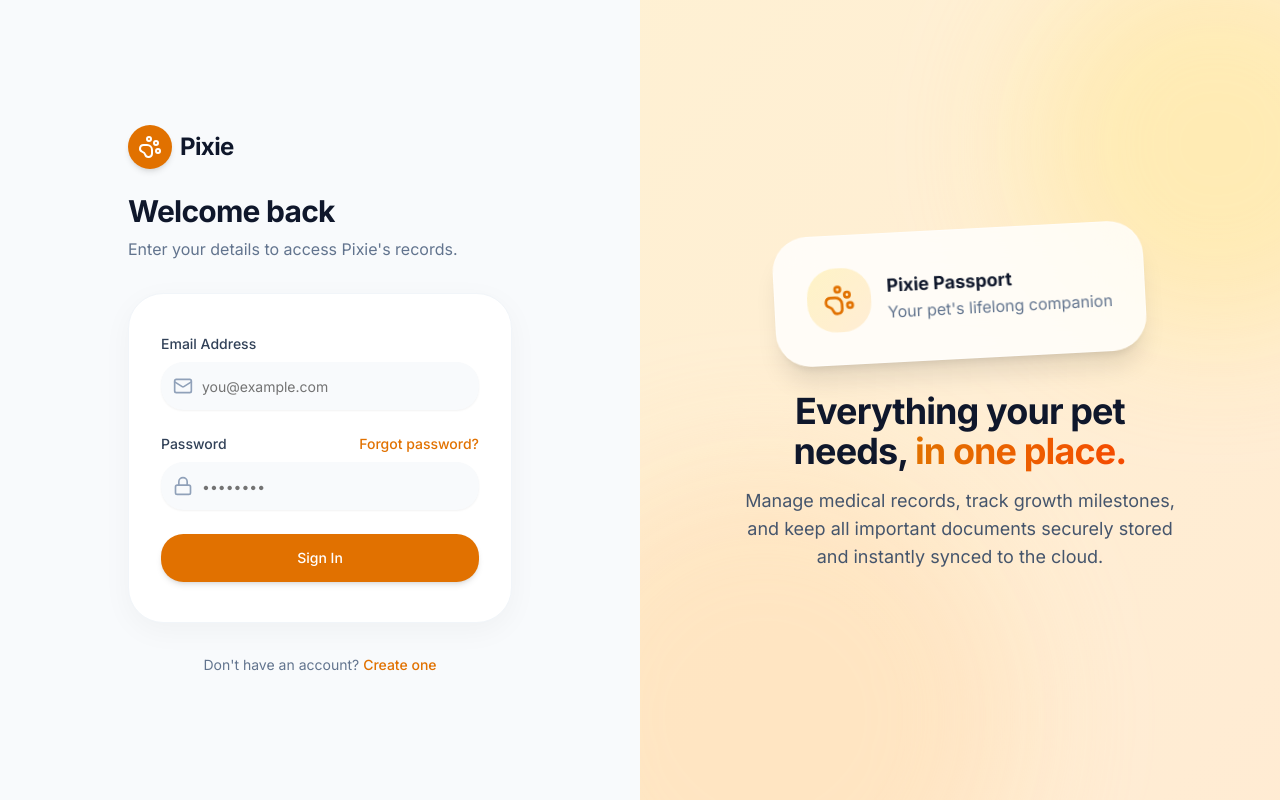
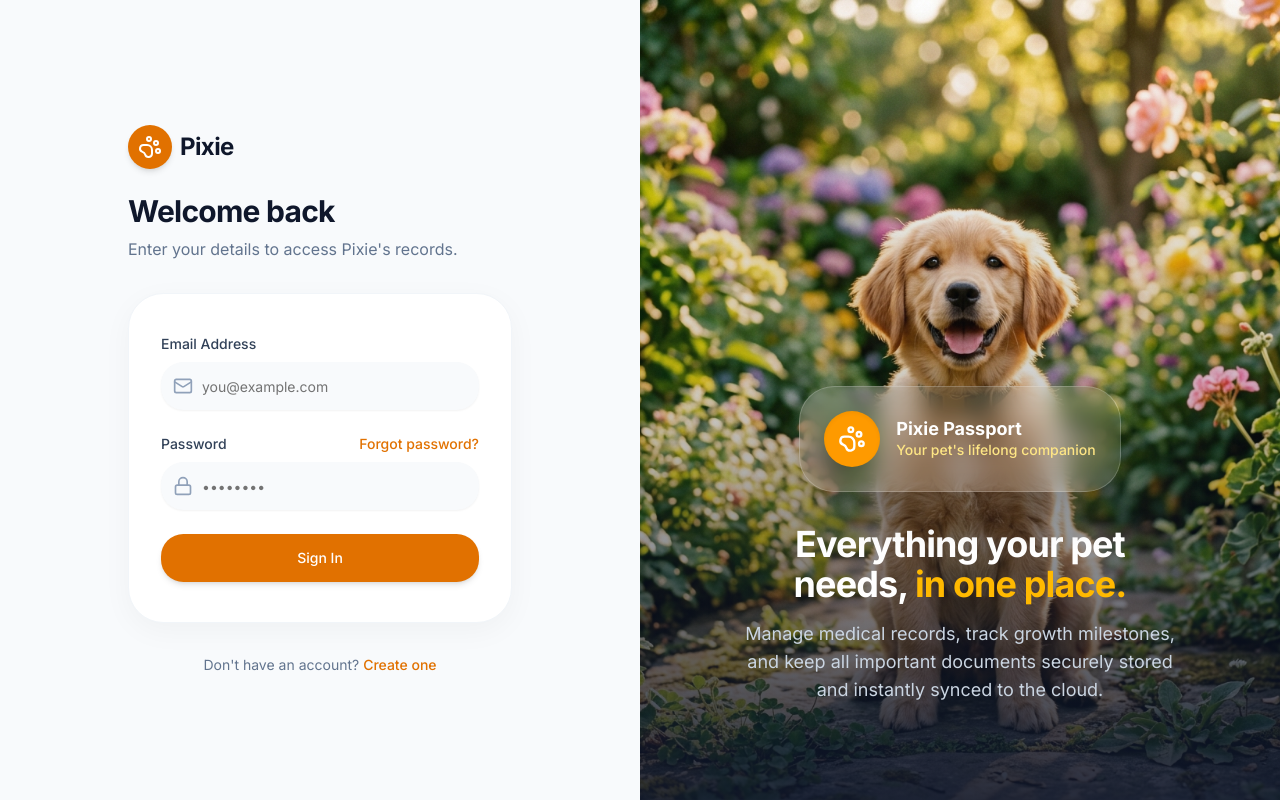
Before and after one commit to Adarshktiwarii/Pixie, a Next.js app: page /login in a window 1280 px wide. Built offline with nearby package versions, Linux system fonts and the light colour scheme; no server answers.

Commit message:
UI Polish: Add Golden Retriever to login page, split screen layout

```diff
--- a/src/app/login/page.tsx
+++ b/src/app/login/page.tsx
@@ -164,29 +164,30 @@ export default function LoginPage() {
       </div>
 
       {/* Right side - Hero Image / Branding */}
-      <div className="hidden lg:flex flex-1 relative bg-amber-50 items-center justify-center overflow-hidden">
-        <div className="absolute inset-0 z-0">
-          <div className="absolute inset-0 bg-gradient-to-br from-amber-500/10 to-orange-500/10 mix-blend-multiply" />
-          <div className="absolute top-0 right-0 -translate-y-12 translate-x-1/3 w-96 h-96 bg-amber-200/40 rounded-full blur-3xl" />
-          <div className="absolute bottom-0 left-0 translate-y-1/3 -translate-x-1/4 w-[500px] h-[500px] bg-orange-200/40 rounded-full blur-3xl" />
-        </div>
+      <div className="hidden lg:flex flex-1 relative items-center justify-center overflow-hidden bg-slate-900">
+        <img
+          src="/golden.png"
+          alt="Golden Retriever Puppy"
+          className="absolute inset-0 w-full h-full object-cover"
+        />
+        <div className="absolute inset-0 bg-gradient-to-t from-slate-900/90 via-slate-900/20 to-transparent" />
 
-        <div className="relative z-10 max-w-lg text-center px-8">
-          <div className="bg-white/80 backdrop-blur-xl p-8 rounded-3xl shadow-xl border border-white/40 mb-8 inline-block transform -rotate-3 hover:rotate-0 transition-transform duration-500">
+        <div className="relative z-10 max-w-lg text-center px-8 mt-auto mb-24">
+          <div className="bg-white/10 backdrop-blur-md p-6 rounded-3xl border border-white/20 mb-8 inline-block shadow-2xl">
             <div className="flex gap-4 items-center">
-              <div className="h-16 w-16 bg-gradient-to-br from-amber-100 to-orange-100 rounded-2xl flex items-center justify-center">
-                <PawPrint className="h-8 w-8 text-amber-600" />
+              <div className="h-14 w-14 bg-amber-500 rounded-2xl flex items-center justify-center shadow-inner">
+                <PawPrint className="h-7 w-7 text-white" />
               </div>
               <div className="text-left">
-                <h3 className="font-bold text-slate-900 text-lg">Pixie Passport</h3>
-                <p className="text-slate-500">Your pet's lifelong companion</p>
+                <h3 className="font-bold text-white text-lg leading-tight">Pixie Passport</h3>
+                <p className="text-amber-200 text-sm font-medium">Your pet's lifelong companion</p>
               </div>
             </div>
           </div>
-          <h2 className="text-4xl font-bold tracking-tight text-slate-900 mb-4">
-            Everything your pet needs, <span className="text-transparent bg-clip-text bg-gradient-to-r from-amber-600 to-orange-600">in one place.</span>
+          <h2 className="text-4xl font-bold tracking-tight text-white mb-4">
+            Everything your pet needs, <span className="text-amber-400">in one place.</span>
           </h2>
-          <p className="text-lg text-slate-600">
+          <p className="text-lg text-slate-300">
             Manage medical records, track growth milestones, and keep all important documents securely stored and instantly synced to the cloud.
           </p>
         </div>
```
Also changed, not shown: public/golden.png (added).
